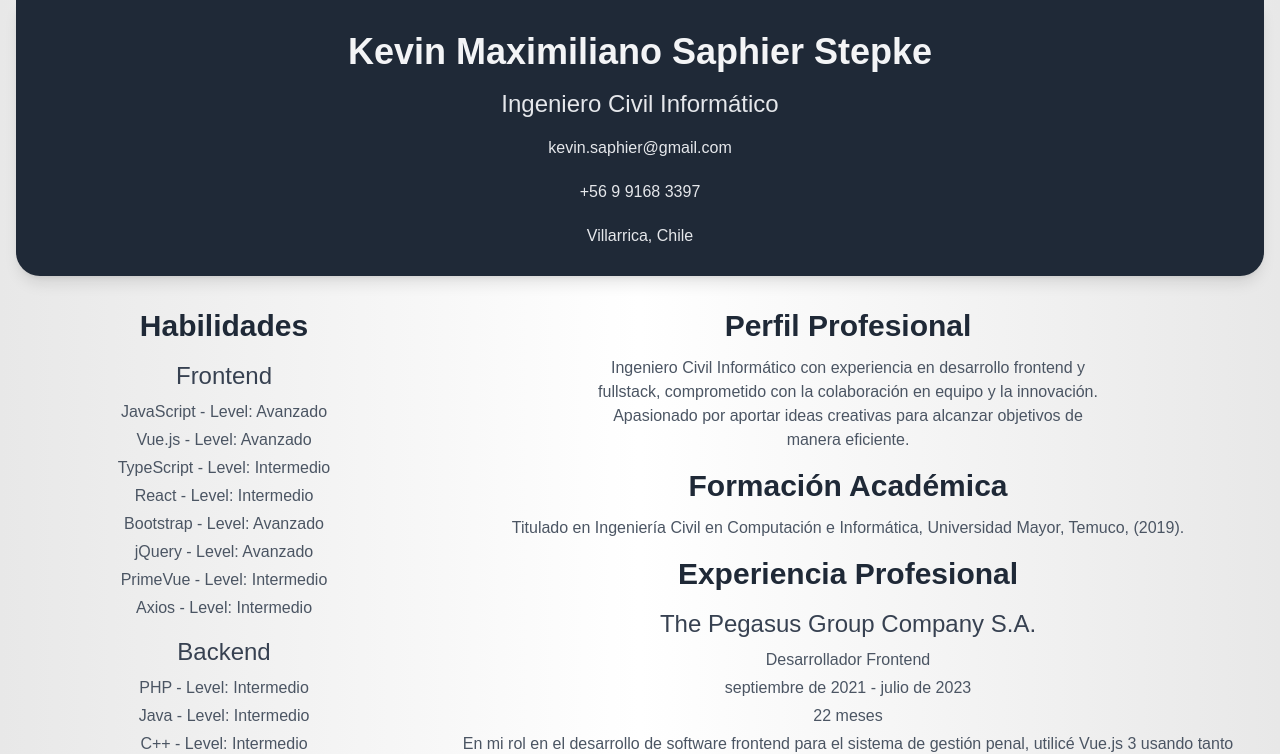
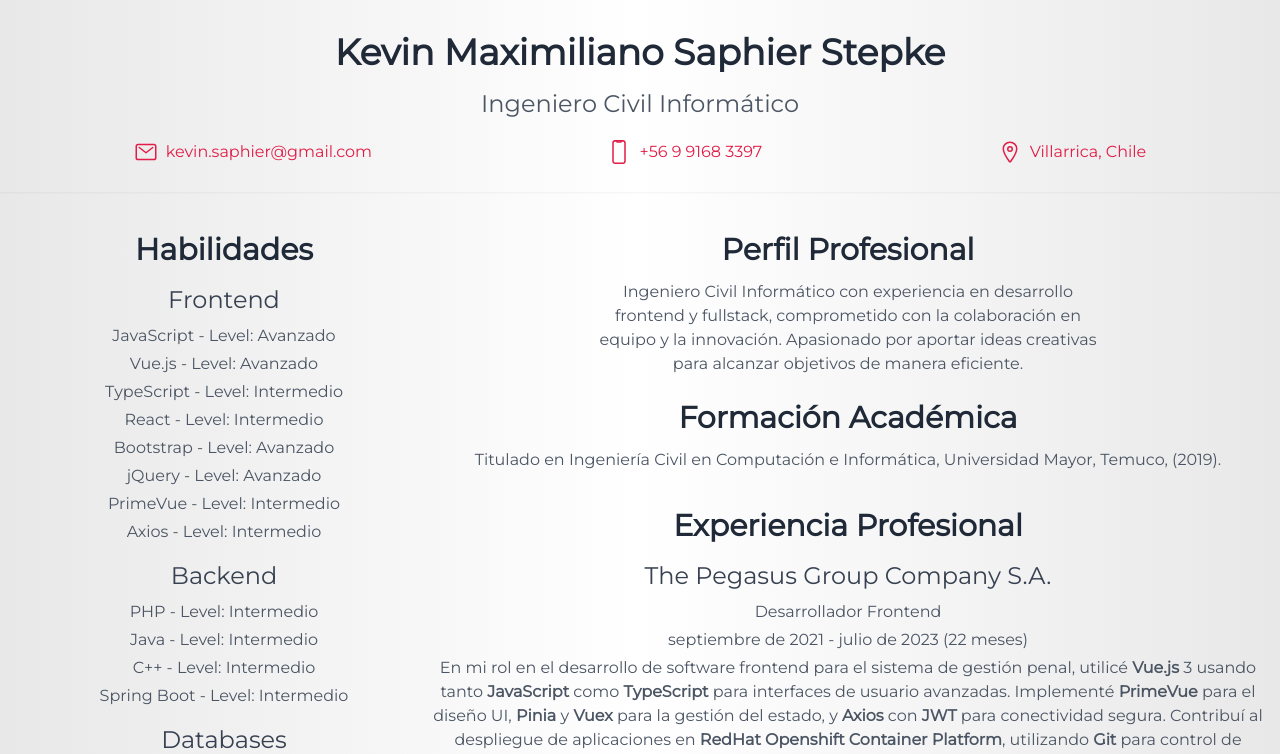
Before and after one commit to ksaphier/my-portfolio, a React (Vite) app: page / in a window 1280 px wide. Shown: the top 754 px of the page. Built offline with nearby package versions, Linux system fonts and the light colour scheme.

Commit message:
fix style

```diff
--- a/package.json
+++ b/package.json
@@ -14,6 +14,7 @@
     "postcss": "^8.4.32",
     "react": "^18.2.0",
     "react-dom": "^18.2.0",
+    "react-icons": "^4.12.0",
     "tailwindcss": "^3.4.0"
   },
   "devDependencies": {
--- /dev/null
+++ b/src/data/HighlightTechnologies.json
@@ -0,0 +1,25 @@
+{
+  "technologies": [
+    "Vue.js",
+    "JavaScript",
+    "TypeScript",
+    "PrimeVue",
+    "Pinia",
+    "Vuex",
+    "Axios",
+    "JWT",
+    "RedHat Openshift Container Platform",
+    "Git",
+    "Jira & Confluence",
+    "RedHat SSO (Keycloak)",
+    "RedHat Process Automation Manager",
+    "Spring Boot",
+    "HTML",
+    "SQL",
+    "Data Marts",
+    "CodeIgniter",
+    "Bootstrap",
+    "CSS",
+    "PHP"
+  ]
+}
--- a/src/index.css
+++ b/src/index.css
@@ -1,7 +1,8 @@
+@import url("https://fonts.googleapis.com/css2?family=Montserrat&display=swap");
+
 @tailwind base;
 @tailwind components;
 @tailwind utilities;
-@import url("https://fonts.googleapis.com/css2?family=Montserrat&display=swap");
 
 body {
   background: rgb(224, 224, 224);
--- a/src/pages/Home.tsx
+++ b/src/pages/Home.tsx
@@ -8,8 +8,6 @@ export default function Home() {
   return (
     <>
       <Profile />
-
-      {/* For md screens and larger */}
       <div className="hidden md:flex flex-row px-4">
         <div className="w-1/3">
           <Skills />
@@ -20,8 +18,6 @@ export default function Home() {
           <ProfessionalExperience />
         </div>
       </div>
-
-      {/* For smaller screens */}
       <div className="md:hidden px-4">
         <ProfessionalProfile />
         <AcademicBackground />
--- a/src/sections/AcademicBackground.tsx
+++ b/src/sections/AcademicBackground.tsx
@@ -4,7 +4,7 @@ const { degree, institution, year } = academicBackground;
 
 function AcademicBackground() {
   return (
-    <div className="text-center my-4">
+    <div className="text-center my-6 px-4 pb-2">
       <h2>Formación Académica</h2>
       <p>
         Titulado en {degree}, {institution}, ({year}).
--- a/src/sections/ProfessionalExperience.tsx
+++ b/src/sections/ProfessionalExperience.tsx
@@ -1,9 +1,26 @@
 import { professionalExperience } from "../data/ProfessionalExperience.json";
+import { technologies } from "../data/HighlightTechnologies.json";
+
+function highlightTechnologies(text: string) {
+  const regex = new RegExp(`(${technologies.join("|")})`, "gi");
+
+  const parts = text.split(regex);
+
+  return parts.map((part, index) =>
+    technologies.includes(part) ? (
+      <span key={index} className="font-bold">
+        {part}
+      </span>
+    ) : (
+      part
+    )
+  );
+}
 
 function ProfessionalExperience() {
   return (
     <div>
-      <div className="text-center my-4">
+      <div className="text-center my-6">
         <h2>Experiencia Profesional</h2>
         {professionalExperience.map((experience, index) => {
           const { company, position, period, duration, projects } = experience;
@@ -12,9 +29,10 @@ function ProfessionalExperience() {
             <div key={index} className="my-4">
               <h3>{company}</h3>
               <p>{position}</p>
-              <p>{period}</p>
-              <p>{duration}</p>
-              <p>{projects}</p>
+              <p>
+                {period} ({duration})
+              </p>
+              <p>{highlightTechnologies(projects)}</p>
             </div>
           );
         })}
--- a/src/sections/ProfessionalProfile.tsx
+++ b/src/sections/ProfessionalProfile.tsx
@@ -2,7 +2,7 @@ import { professionalProfile } from "../data/ProfesionalProfile.json";
 
 function ProfessionalProfile() {
   return (
-    <div className="text-center my-4 lg:px-40">
+    <div className="text-center my-6 lg:px-40">
       <h2>Perfil Profesional</h2>
       <p>{professionalProfile}</p>
     </div>
--- a/src/sections/Profile.tsx
+++ b/src/sections/Profile.tsx
@@ -1,21 +1,27 @@
 import { contactInformation } from "../data/ProfileContact.json";
+import { IoMailOutline } from "react-icons/io5";
+import { IoPhonePortraitOutline } from "react-icons/io5";
+import { IoLocationOutline } from "react-icons/io5";
 
 const { name, title, contact } = contactInformation;
 const { email, phone, location } = contact;
 
 function Profile() {
   return (
-    <div className="text-center bg-gray-800 rounded-b-3xl m-4 mt-0 p-4 shadow-lg">
-      <h1 className="text-gray-100">{name}</h1>
-      <h3 className="text-gray-200">{title}</h3>
-      <ul>
-        <li className="text-gray-200 hover:bg-rose-500 w-fit mx-auto py-2 px-4 rounded-xl">
+    <div className="text-center shadow-sm mx-auto mb-4 mt-0 p-4">
+      <h1 className="text-gray-800">{name}</h1>
+      <h3 className="text-gray-600">{title}</h3>
+      <ul className="md:flex">
+        <li className="text-rose-600 hover:text-gray-100 hover:bg-rose-500 hover:shadow-sm w-fit mx-auto py-2 px-4 rounded-xl flex">
+          <IoMailOutline className="text-2xl mr-2" />
           {email}
         </li>
-        <li className="text-gray-200 hover:bg-rose-500 w-fit mx-auto py-2 px-4 rounded-xl">
+        <li className="text-rose-600 hover:text-gray-100 hover:bg-rose-500 hover:shadow-sm w-fit mx-auto py-2 px-4 rounded-xl flex">
+          <IoPhonePortraitOutline className="text-2xl mr-2" />
           {phone}
         </li>
-        <li className="text-gray-200 hover:bg-rose-500 w-fit mx-auto py-2 px-4 rounded-xl">
+        <li className="text-rose-600 hover:text-gray-100 hover:bg-rose-500 hover:shadow-sm w-fit mx-auto py-2 px-4 rounded-xl flex">
+          <IoLocationOutline className="text-2xl mr-2" />
           {location}
         </li>
       </ul>
--- a/src/sections/Skills.tsx
+++ b/src/sections/Skills.tsx
@@ -2,7 +2,7 @@ import { skills } from "../data/Skills.json";
 
 function Skills() {
   return (
-    <div className="text-center my-4">
+    <div className="text-center my-6">
       <h2>Habilidades</h2>
       {skills.map((category, index) => (
         <div key={index} className="my-4">
```
Also changed, not shown: 1 other file (tests, documents, lock files or other folders).
